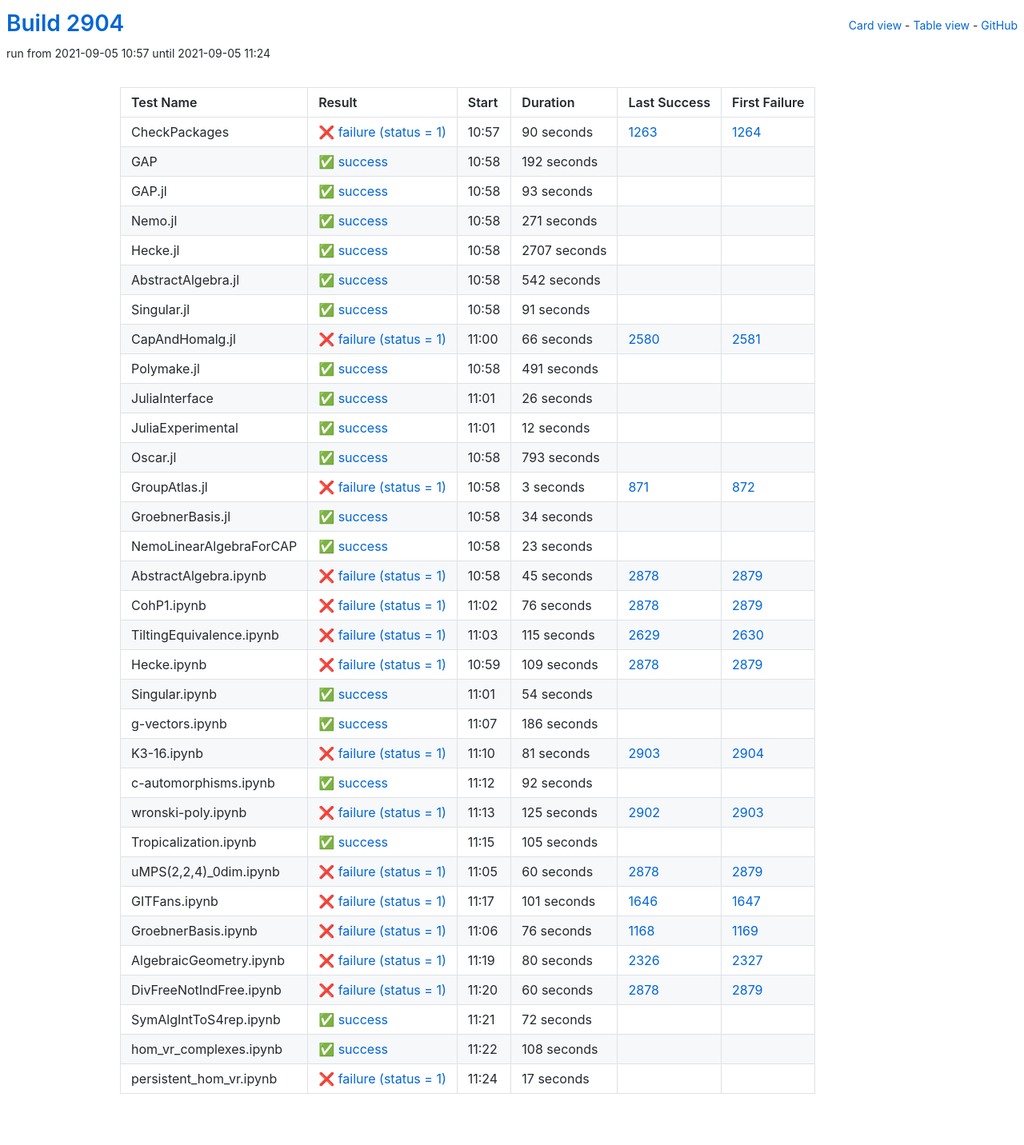
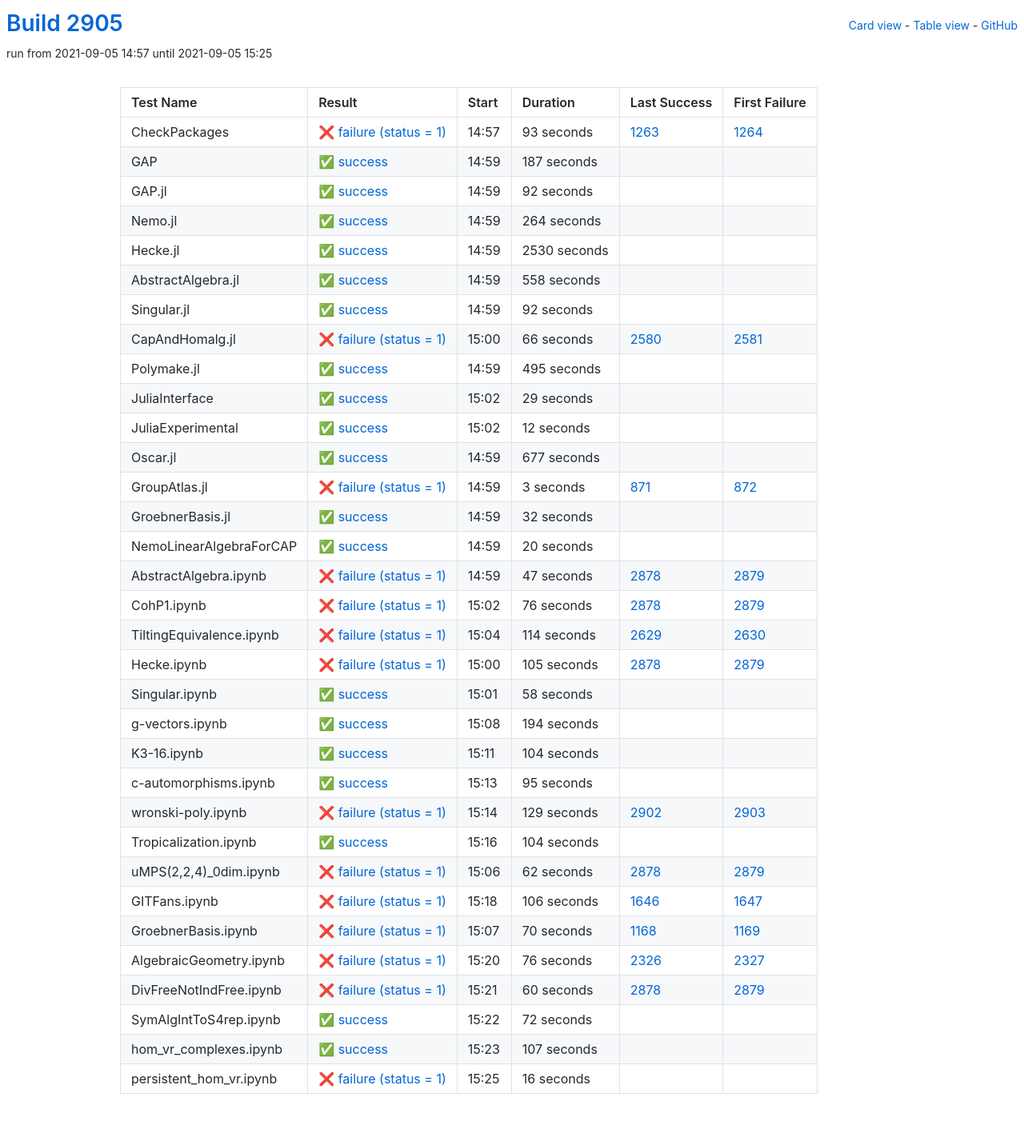
Before and after one commit to oscar-system/oscar-ci-status-stable, a Jekyll site: the page built from table.html, in a window 1280 px wide. Shown: the whole page at 80% size. Built offline with Jekyll 4.4.1, drawn with Linux system fonts in a browser that asks for light colours.

Commit message:
Build #2905

```diff
--- a/_data/ci.yml
+++ b/_data/ci.yml
@@ -1,6 +1,6 @@
 ---
-build: 2904
-build_url: https://oscarci.mathematik.uni-kl.de/job/oscar-stable/2904/
+build: 2905
+build_url: https://oscarci.mathematik.uni-kl.de/job/oscar-stable/2905/
 job: oscar-stable
 organization: oscar-system
 repo: oscar-ci-status-stable
@@ -8,92 +8,92 @@ repourl: https://github.com/oscar-system/oscar-ci-status-stable
 tests:
 - name: CheckPackages
   id: checkpackages
-  log: https://oscarci.mathematik.uni-kl.de/job/oscar-stable/2904/artifact/logs/build-2904/CheckPackages.log
-  start: 2021-09-05 10:57
+  log: https://oscarci.mathematik.uni-kl.de/job/oscar-stable/2905/artifact/logs/build-2905/CheckPackages.log
+  start: 2021-09-05 14:57
   success: false
   exitcode: 1
   status: failure
-  duration: 90
+  duration: 93
   last_success: 1263
   last_success_url: https://oscarci.mathematik.uni-kl.de/job/oscar-stable/1263/
   first_failure: 1264
   first_failure_url: https://oscarci.mathematik.uni-kl.de/job/oscar-stable/1264/
 - name: GAP
   id: gap
-  log: https://oscarci.mathematik.uni-kl.de/job/oscar-stable/2904/artifact/logs/build-2904/GAP.log
-  start: 2021-09-05 10:58
+  log: https://oscarci.mathematik.uni-kl.de/job/oscar-stable/2905/artifact/logs/build-2905/GAP.log
+  start: 2021-09-05 14:59
   success: true
   exitcode: 0
   status: success
-  duration: 192
+  duration: 187
   last_success: false
   last_success_url:
   first_failure: false
   first_failure_url:
 - name: GAP.jl
   id: gap-jl
-  log: https://oscarci.mathematik.uni-kl.de/job/oscar-stable/2904/artifact/logs/build-2904/GAP.jl.log
-  start: 2021-09-05 10:58
+  log: https://oscarci.mathematik.uni-kl.de/job/oscar-stable/2905/artifact/logs/build-2905/GAP.jl.log
+  start: 2021-09-05 14:59
   success: true
   exitcode: 0
   status: success
-  duration: 93
+  duration: 92
   last_success: false
   last_success_url:
   first_failure: false
   first_failure_url:
 - name: Nemo.jl
   id: nemo-jl
-  log: https://oscarci.mathematik.uni-kl.de/job/oscar-stable/2904/artifact/logs/build-2904/Nemo.jl.log
-  start: 2021-09-05 10:58
+  log: https://oscarci.mathematik.uni-kl.de/job/oscar-stable/2905/artifact/logs/build-2905/Nemo.jl.log
+  start: 2021-09-05 14:59
   success: true
   exitcode: 0
   status: success
-  duration: 271
+  duration: 264
   last_success: false
   last_success_url:
   first_failure: false
   first_failure_url:
 - name: Hecke.jl
   id: hecke-jl
-  log: https://oscarci.mathematik.uni-kl.de/job/oscar-stable/2904/artifact/logs/build-2904/Hecke.jl.log
-  start: 2021-09-05 10:58
+  log: https://oscarci.mathematik.uni-kl.de/job/oscar-stable/2905/artifact/logs/build-2905/Hecke.jl.log
+  start: 2021-09-05 14:59
   success: true
   exitcode: 0
   status: success
-  duration: 2707
+  duration: 2530
   last_success: false
   last_success_url:
   first_failure: false
   first_failure_url:
 - name: AbstractAlgebra.jl
   id: abstractalgebra-jl
-  log: https://oscarci.mathematik.uni-kl.de/job/oscar-stable/2904/artifact/logs/build-2904/AbstractAlgebra.jl.log
-  start: 2021-09-05 10:58
+  log: https://oscarci.mathematik.uni-kl.de/job/oscar-stable/2905/artifact/logs/build-2905/AbstractAlgebra.jl.log
+  start: 2021-09-05 14:59
   success: true
   exitcode: 0
   status: success
-  duration: 542
+  duration: 558
   last_success: false
   last_success_url:
   first_failure: false
   first_failure_url:
 - name: Singular.jl
   id: singular-jl
-  log: https://oscarci.mathematik.uni-kl.de/job/oscar-stable/2904/artifact/logs/build-2904/Singular.jl.log
-  start: 2021-09-05 10:58
+  log: https://oscarci.mathematik.uni-kl.de/job/oscar-stable/2905/artifact/logs/build-2905/Singular.jl.log
+  start: 2021-09-05 14:59
   success: true
   exitcode: 0
   status: success
-  duration: 91
+  duration: 92
   last_success: false
   last_success_url:
   first_failure: false
   first_failure_url:
 - name: CapAndHomalg.jl
   id: capandhomalg-jl
-  log: https://oscarci.mathematik.uni-kl.de/job/oscar-stable/2904/artifact/logs/build-2904/CapAndHomalg.jl.log
-  start: 2021-09-05 11:00
+  log: https://oscarci.mathematik.uni-kl.de/job/oscar-stable/2905/artifact/logs/build-2905/CapAndHomalg.jl.log
+  start: 2021-09-05 15:00
   success: false
   exitcode: 1
   status: failure
@@ -104,32 +104,32 @@ tests:
   first_failure_url: https://oscarci.mathematik.uni-kl.de/job/oscar-stable/2581/
 - name: Polymake.jl
   id: polymake-jl
-  log: https://oscarci.mathematik.uni-kl.de/job/oscar-stable/2904/artifact/logs/build-2904/Polymake.jl.log
-  start: 2021-09-05 10:58
+  log: https://oscarci.mathematik.uni-kl.de/job/oscar-stable/2905/artifact/logs/build-2905/Polymake.jl.log
+  start: 2021-09-05 14:59
   success: true
   exitcode: 0
   status: success
-  duration: 491
+  duration: 495
   last_success: false
   last_success_url:
   first_failure: false
   first_failure_url:
 - name: JuliaInterface
   id: juliainterface
-  log: https://oscarci.mathematik.uni-kl.de/job/oscar-stable/2904/artifact/logs/build-2904/JuliaInterface.log
-  start: 2021-09-05 11:01
+  log: https://oscarci.mathematik.uni-kl.de/job/oscar-stable/2905/artifact/logs/build-2905/JuliaInterface.log
+  start: 2021-09-05 15:02
   success: true
   exitcode: 0
   status: success
-  duration: 26
+  duration: 29
   last_success: false
   last_success_url:
   first_failure: false
   first_failure_url:
 - name: JuliaExperimental
   id: juliaexperimental
-  log: https://oscarci.mathematik.uni-kl.de/job/oscar-stable/2904/artifact/logs/build-2904/JuliaExperimental.log
-  start: 2021-09-05 11:01
+  log: https://oscarci.mathematik.uni-kl.de/job/oscar-stable/2905/artifact/logs/build-2905/JuliaExperimental.log
+  start: 2021-09-05 15:02
   success: true
   exitcode: 0
   status: success
@@ -140,20 +140,20 @@ tests:
   first_failure_url:
 - name: Oscar.jl
   id: oscar-jl
-  log: https://oscarci.mathematik.uni-kl.de/job/oscar-stable/2904/artifact/logs/build-2904/Oscar.jl.log
-  start: 2021-09-05 10:58
+  log: https://oscarci.mathematik.uni-kl.de/job/oscar-stable/2905/artifact/logs/build-2905/Oscar.jl.log
+  start: 2021-09-05 14:59
   success: true
   exitcode: 0
   status: success
-  duration: 793
+  duration: 677
   last_success: false
   last_success_url:
   first_failure: false
   first_failure_url:
 - name: GroupAtlas.jl
   id: groupatlas-jl
-  log: https://oscarci.mathematik.uni-kl.de/job/oscar-stable/2904/artifact/logs/build-2904/GroupAtlas.jl.log
-  start: 2021-09-05 10:58
+  log: https://oscarci.mathematik.uni-kl.de/job/oscar-stable/2905/artifact/logs/build-2905/GroupAtlas.jl.log
+  start: 2021-09-05 14:59
   success: false
   exitcode: 1
   status: failure
@@ -164,44 +164,44 @@ tests:
   first_failure_url: https://oscarci.mathematik.uni-kl.de/job/oscar-stable/872/
 - name: GroebnerBasis.jl
   id: groebnerbasis-jl
-  log: https://oscarci.mathematik.uni-kl.de/job/oscar-stable/2904/artifact/logs/build-2904/GroebnerBasis.jl.log
-  start: 2021-09-05 10:58
+  log: https://oscarci.mathematik.uni-kl.de/job/oscar-stable/2905/artifact/logs/build-2905/GroebnerBasis.jl.log
+  start: 2021-09-05 14:59
   success: true
   exitcode: 0
   status: success
-  duration: 34
+  duration: 32
   last_success: false
   last_success_url:
   first_failure: false
   first_failure_url:
 - name: NemoLinearAlgebraForCAP
   id: nemolinearalgebraforcap
-  log: https://oscarci.mathematik.uni-kl.de/job/oscar-stable/2904/artifact/logs/build-2904/NemoLinearAlgebraForCAP.log
-  start: 2021-09-05 10:58
+  log: https://oscarci.mathematik.uni-kl.de/job/oscar-stable/2905/artifact/logs/build-2905/NemoLinearAlgebraForCAP.log
+  start: 2021-09-05 14:59
   success: true
   exitcode: 0
   status: success
-  duration: 23
+  duration: 20
   last_success: false
   last_success_url:
   first_failure: false
   first_failure_url:
 - name: AbstractAlgebra.ipynb
   id: abstractalgebra-ipynb
-  log: https://oscarci.mathematik.uni-kl.de/job/oscar-stable/2904/artifact/logs/build-2904/AbstractAlgebra.ipynb.log
-  start: 2021-09-05 10:58
+  log: https://oscarci.mathematik.uni-kl.de/job/oscar-stable/2905/artifact/logs/build-2905/AbstractAlgebra.ipynb.log
+  start: 2021-09-05 14:59
   success: false
   exitcode: 1
   status: failure
-  duration: 45
+  duration: 47
   last_success: 2878
   last_success_url: https://oscarci.mathematik.uni-kl.de/job/oscar-stable/2878/
   first_failure: 2879
   first_failure_url: https://oscarci.mathematik.uni-kl.de/job/oscar-stable/2879/
 - name: CohP1.ipynb
   id: cohp1-ipynb
-  log: https://oscarci.mathematik.uni-kl.de/job/oscar-stable/2904/artifact/logs/build-2904/CohP1.ipynb.log
-  start: 2021-09-05 11:02
+  log: https://oscarci.mathematik.uni-kl.de/job/oscar-stable/2905/artifact/logs/build-2905/CohP1.ipynb.log
+  start: 2021-09-05 15:02
   success: false
   exitcode: 1
   status: failure
@@ -212,152 +212,152 @@ tests:
   first_failure_url: https://oscarci.mathematik.uni-kl.de/job/oscar-stable/2879/
 - name: TiltingEquivalence.ipynb
   id: tiltingequivalence-ipynb
-  log: https://oscarci.mathematik.uni-kl.de/job/oscar-stable/2904/artifact/logs/build-2904/TiltingEquivalence.ipynb.log
-  start: 2021-09-05 11:03
+  log: https://oscarci.mathematik.uni-kl.de/job/oscar-stable/2905/artifact/logs/build-2905/TiltingEquivalence.ipynb.log
+  start: 2021-09-05 15:04
   success: false
   exitcode: 1
   status: failure
-  duration: 115
+  duration: 114
   last_success: 2629
   last_success_url: https://oscarci.mathematik.uni-kl.de/job/oscar-stable/2629/
   first_failure: 2630
   first_failure_url: https://oscarci.mathematik.uni-kl.de/job/oscar-stable/2630/
 - name: Hecke.ipynb
   id: hecke-ipynb
-  log: https://oscarci.mathematik.uni-kl.de/job/oscar-stable/2904/artifact/logs/build-2904/Hecke.ipynb.log
-  start: 2021-09-05 10:59
+  log: https://oscarci.mathematik.uni-kl.de/job/oscar-stable/2905/artifact/logs/build-2905/Hecke.ipynb.log
+  start: 2021-09-05 15:00
   success: false
   exitcode: 1
   status: failure
-  duration: 109
+  duration: 105
   last_success: 2878
   last_success_url: https://oscarci.mathematik.uni-kl.de/job/oscar-stable/2878/
   first_failure: 2879
   first_failure_url: https://oscarci.mathematik.uni-kl.de/job/oscar-stable/2879/
 - name: Singular.ipynb
   id: singular-ipynb
-  log: https://oscarci.mathematik.uni-kl.de/job/oscar-stable/2904/artifact/logs/build-2904/Singular.ipynb.log
-  start: 2021-09-05 11:01
+  log: https://oscarci.mathematik.uni-kl.de/job/oscar-stable/2905/artifact/logs/build-2905/Singular.ipynb.log
+  start: 2021-09-05 15:01
   success: true
   exitcode: 0
   status: success
-  duration: 54
+  duration: 58
   last_success: false
   last_success_url:
   first_failure: false
   first_failure_url:
 - name: g-vectors.ipynb
   id: g-vectors-ipynb
-  log: https://oscarci.mathematik.uni-kl.de/job/oscar-stable/2904/artifact/logs/build-2904/g-vectors.ipynb.log
-  start: 2021-09-05 11:07
+  log: https://oscarci.mathematik.uni-kl.de/job/oscar-stable/2905/artifact/logs/build-2905/g-vectors.ipynb.log
+  start: 2021-09-05 15:08
   success: true
   exitcode: 0
   status: success
-  duration: 186
+  duration: 194
   last_success: false
   last_success_url:
   first_failure: false
   first_failure_url:
 - name: K3-16.ipynb
   id: k3-16-ipynb
-  log: https://oscarci.mathematik.uni-kl.de/job/oscar-stable/2904/artifact/logs/build-2904/K3-16.ipynb.log
-  start: 2021-09-05 11:10
-  success: false
-  exitcode: 1
-  status: failure
-  duration: 81
-  last_success: 2903
-  last_success_url: https://oscarci.mathematik.uni-kl.de/job/oscar-stable/2903/
-  first_failure: 2904
-  first_failure_url: https://oscarci.mathematik.uni-kl.de/job/oscar-stable/2904/
-- name: c-automorphisms.ipynb
-  id: c-automorphisms-ipynb
-  log: https://oscarci.mathematik.uni-kl.de/job/oscar-stable/2904/artifact/logs/build-2904/c-automorphisms.ipynb.log
-  start: 2021-09-05 11:12
+  log: https://oscarci.mathematik.uni-kl.de/job/oscar-stable/2905/artifact/logs/build-2905/K3-16.ipynb.log
+  start: 2021-09-05 15:11
   success: true
   exitcode: 0
   status: success
-  duration: 92
+  duration: 104
+  last_success: false
+  last_success_url:
+  first_failure: false
+  first_failure_url:
+- name: c-automorphisms.ipynb
+  id: c-automorphisms-ipynb
+  log: https://oscarci.mathematik.uni-kl.de/job/oscar-stable/2905/artifact/logs/build-2905/c-automorphisms.ipynb.log
+  start: 2021-09-05 15:13
+  success: true
+  exitcode: 0
+  status: success
+  duration: 95
   last_success: false
   last_success_url:
   first_failure: false
   first_failure_url:
 - name: wronski-poly.ipynb
   id: wronski-poly-ipynb
-  log: https://oscarci.mathematik.uni-kl.de/job/oscar-stable/2904/artifact/logs/build-2904/wronski-poly.ipynb.log
-  start: 2021-09-05 11:13
+  log: https://oscarci.mathematik.uni-kl.de/job/oscar-stable/2905/artifact/logs/build-2905/wronski-poly.ipynb.log
+  start: 2021-09-05 15:14
   success: false
   exitcode: 1
   status: failure
-  duration: 125
+  duration: 129
   last_success: 2902
   last_success_url: https://oscarci.mathematik.uni-kl.de/job/oscar-stable/2902/
   first_failure: 2903
   first_failure_url: https://oscarci.mathematik.uni-kl.de/job/oscar-stable/2903/
 - name: Tropicalization.ipynb
   id: tropicalization-ipynb
-  log: https://oscarci.mathematik.uni-kl.de/job/oscar-stable/2904/artifact/logs/build-2904/Tropicalization.ipynb.log
-  start: 2021-09-05 11:15
+  log: https://oscarci.mathematik.uni-kl.de/job/oscar-stable/2905/artifact/logs/build-2905/Tropicalization.ipynb.log
+  start: 2021-09-05 15:16
   success: true
   exitcode: 0
   status: success
-  duration: 105
+  duration: 104
   last_success: false
   last_success_url:
   first_failure: false
   first_failure_url:
 - name: uMPS(2,2,4)_0dim.ipynb
   id: umps-2-2-4-0dim-ipynb
-  log: https://oscarci.mathematik.uni-kl.de/job/oscar-stable/2904/artifact/logs/build-2904/uMPS-2-2-4-_0dim.ipynb.log
-  start: 2021-09-05 11:05
+  log: https://oscarci.mathematik.uni-kl.de/job/oscar-stable/2905/artifact/logs/build-2905/uMPS-2-2-4-_0dim.ipynb.log
+  start: 2021-09-05 15:06
   success: false
   exitcode: 1
   status: failure
-  duration: 60
+  duration: 62
   last_success: 2878
   last_success_url: https://oscarci.mathematik.uni-kl.de/job/oscar-stable/2878/
   first_failure: 2879
   first_failure_url: https://oscarci.mathematik.uni-kl.de/job/oscar-stable/2879/
 - name: GITFans.ipynb
   id: gitfans-ipynb
-  log: https://oscarci.mathematik.uni-kl.de/job/oscar-stable/2904/artifact/logs/build-2904/GITFans.ipynb.log
-  start: 2021-09-05 11:17
+  log: https://oscarci.mathematik.uni-kl.de/job/oscar-stable/2905/artifact/logs/build-2905/GITFans.ipynb.log
+  start: 2021-09-05 15:18
   success: false
   exitcode: 1
   status: failure
-  duration: 101
+  duration: 106
   last_success: 1646
   last_success_url: https://oscarci.mathematik.uni-kl.de/job/oscar-stable/1646/
   first_failure: 1647
   first_failure_url: https://oscarci.mathematik.uni-kl.de/job/oscar-stable/1647/
 - name: GroebnerBasis.ipynb
   id: groebnerbasis-ipynb
-  log: https://oscarci.mathematik.uni-kl.de/job/oscar-stable/2904/artifact/logs/build-2904/GroebnerBasis.ipynb.log
-  start: 2021-09-05 11:06
+  log: https://oscarci.mathematik.uni-kl.de/job/oscar-stable/2905/artifact/logs/build-2905/GroebnerBasis.ipynb.log
+  start: 2021-09-05 15:07
   success: false
   exitcode: 1
   status: failure
-  duration: 76
+  duration: 70
   last_success: 1168
   last_success_url: https://oscarci.mathematik.uni-kl.de/job/oscar-stable/1168/
   first_failure: 1169
   first_failure_url: https://oscarci.mathematik.uni-kl.de/job/oscar-stable/1169/
 - name: AlgebraicGeometry.ipynb
   id: algebraicgeometry-ipynb
-  log: https://oscarci.mathematik.uni-kl.de/job/oscar-stable/2904/artifact/logs/build-2904/AlgebraicGeometry.ipynb.log
-  start: 2021-09-05 11:19
+  log: https://oscarci.mathematik.uni-kl.de/job/oscar-stable/2905/artifact/logs/build-2905/AlgebraicGeometry.ipynb.log
+  start: 2021-09-05 15:20
   success: false
   exitcode: 1
   status: failure
-  duration: 80
+  duration: 76
   last_success: 2326
   last_success_url: https://oscarci.mathematik.uni-kl.de/job/oscar-stable/2326/
   first_failure: 2327
   first_failure_url: https://oscarci.mathematik.uni-kl.de/job/oscar-stable/2327/
 - name: DivFreeNotIndFree.ipynb
   id: divfreenotindfree-ipynb
-  log: https://oscarci.mathematik.uni-kl.de/job/oscar-stable/2904/artifact/logs/build-2904/DivFreeNotIndFree.ipynb.log
-  start: 2021-09-05 11:20
+  log: https://oscarci.mathematik.uni-kl.de/job/oscar-stable/2905/artifact/logs/build-2905/DivFreeNotIndFree.ipynb.log
+  start: 2021-09-05 15:21
   success: false
   exitcode: 1
   status: failure
@@ -368,8 +368,8 @@ tests:
   first_failure_url: https://oscarci.mathematik.uni-kl.de/job/oscar-stable/2879/
 - name: SymAlgIntToS4rep.ipynb
   id: symalginttos4rep-ipynb
-  log: https://oscarci.mathematik.uni-kl.de/job/oscar-stable/2904/artifact/logs/build-2904/SymAlgIntToS4rep.ipynb.log
-  start: 2021-09-05 11:21
+  log: https://oscarci.mathematik.uni-kl.de/job/oscar-stable/2905/artifact/logs/build-2905/SymAlgIntToS4rep.ipynb.log
+  start: 2021-09-05 15:22
   success: true
   exitcode: 0
   status: success
@@ -380,24 +380,24 @@ tests:
   first_failure_url:
 - name: hom_vr_complexes.ipynb
   id: hom-vr-complexes-ipynb
-  log: https://oscarci.mathematik.uni-kl.de/job/oscar-stable/2904/artifact/logs/build-2904/hom_vr_complexes.ipynb.log
-  start: 2021-09-05 11:22
+  log: https://oscarci.mathematik.uni-kl.de/job/oscar-stable/2905/artifact/logs/build-2905/hom_vr_complexes.ipynb.log
+  start: 2021-09-05 15:23
   success: true
   exitcode: 0
   status: success
-  duration: 108
+  duration: 107
   last_success: false
   last_success_url:
   first_failure: false
   first_failure_url:
 - name: persistent_hom_vr.ipynb
   id: persistent-hom-vr-ipynb
-  log: https://oscarci.mathematik.uni-kl.de/job/oscar-stable/2904/artifact/logs/build-2904/persistent_hom_vr.ipynb.log
-  start: 2021-09-05 11:24
+  log: https://oscarci.mathematik.uni-kl.de/job/oscar-stable/2905/artifact/logs/build-2905/persistent_hom_vr.ipynb.log
+  start: 2021-09-05 15:25
   success: false
   exitcode: 1
   status: failure
-  duration: 17
+  duration: 16
   last_success: false
   last_success_url:
   first_failure: false
```
Also changed, not shown: README.md.
